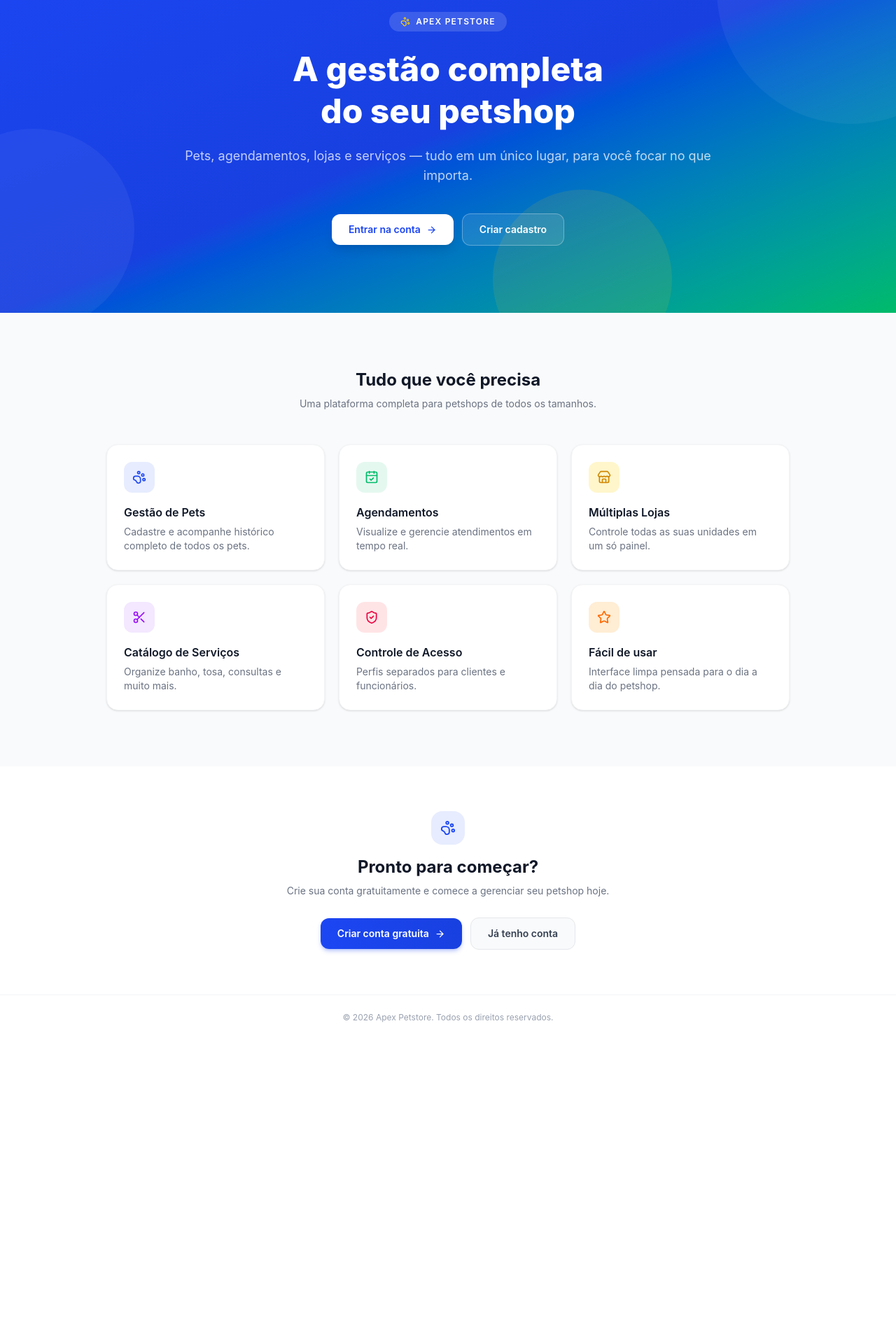
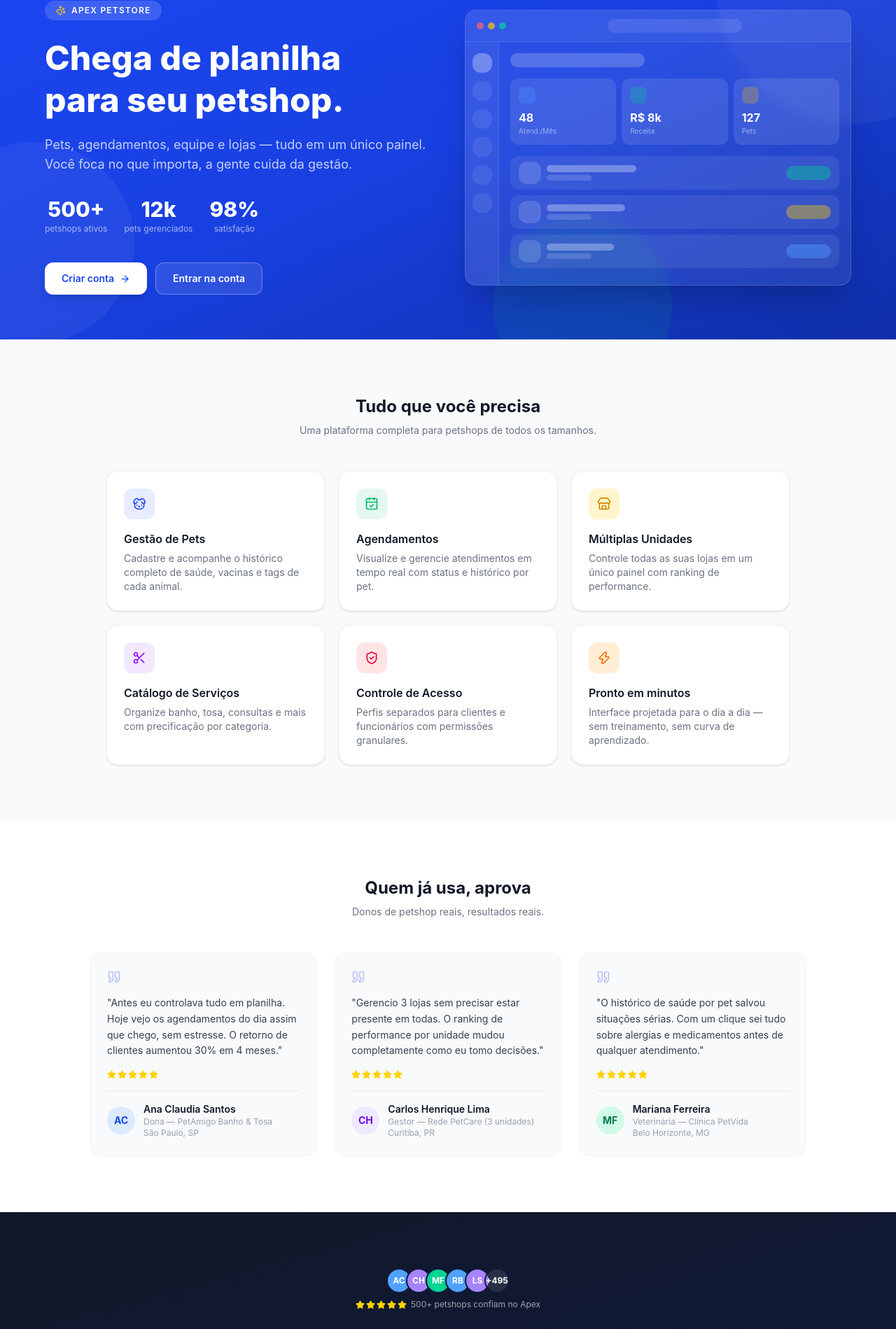
Before and after one commit to gabrielcaixeta01/frontPetstore, a React (Vite) app: page / in a window 1280 px wide. Shown: the part 150-2049 px from the top of the page at 70% size. Before the commit the page ends 1636 px from the top, so only its background shows below. Built offline with nearby package versions, Linux system fonts and the light colour scheme.

Commit message:
fix na Home

```diff
--- a/src/pages/Home.tsx
+++ b/src/pages/Home.tsx
@@ -1,118 +1,194 @@
 import { Link } from "react-router-dom";
 import {
-  PawPrint,
-  CalendarCheck,
-  Store,
-  Scissors,
-  ArrowRight,
-  ShieldCheck,
-  Star,
+  PawPrint, CalendarCheck, Store, Scissors, ShieldCheck,
+  ArrowRight, Users, Dog, Check, Star, Zap, TrendingUp,
+  CheckCircle2, Quote,
 } from "lucide-react";
 
 const features = [
+  { icon: Dog,          title: "Gestão de Pets",      desc: "Cadastre e acompanhe o histórico completo de saúde, vacinas e tags de cada animal.",   bg: "bg-[#1c46f3]/10", iconCls: "text-[#1c46f3]" },
+  { icon: CalendarCheck,title: "Agendamentos",         desc: "Visualize e gerencie atendimentos em tempo real com status e histórico por pet.",       bg: "bg-[#00bb69]/10", iconCls: "text-[#00bb69]" },
+  { icon: Store,        title: "Múltiplas Unidades",   desc: "Controle todas as suas lojas em um único painel com ranking de performance.",           bg: "bg-[#ffd200]/20", iconCls: "text-yellow-600" },
+  { icon: Scissors,     title: "Catálogo de Serviços", desc: "Organize banho, tosa, consultas e mais com precificação por categoria.",               bg: "bg-purple-100",   iconCls: "text-purple-600" },
+  { icon: ShieldCheck,  title: "Controle de Acesso",   desc: "Perfis separados para clientes e funcionários com permissões granulares.",              bg: "bg-rose-100",     iconCls: "text-rose-600"   },
+  { icon: Zap,          title: "Pronto em minutos",    desc: "Interface projetada para o dia a dia — sem treinamento, sem curva de aprendizado.",     bg: "bg-orange-100",   iconCls: "text-orange-500" },
+];
+
+const testimonials = [
   {
-    icon: PawPrint,
-    title: "Gestão de Pets",
-    desc: "Cadastre e acompanhe histórico completo de todos os pets.",
-    bg: "bg-[#1c46f3]/10",
-    iconCls: "text-[#1c46f3]",
+    name: "Ana Claudia Santos",
+    role: "Dona — PetAmigo Banho & Tosa",
+    city: "São Paulo, SP",
+    quote: "Antes eu controlava tudo em planilha. Hoje vejo os agendamentos do dia assim que chego, sem estresse. O retorno de clientes aumentou 30% em 4 meses.",
+    initials: "AC",
+    avatarCls: "bg-blue-100 text-blue-700",
   },
   {
-    icon: CalendarCheck,
-    title: "Agendamentos",
-    desc: "Visualize e gerencie atendimentos em tempo real.",
-    bg: "bg-[#00bb69]/10",
-    iconCls: "text-[#00bb69]",
+    name: "Carlos Henrique Lima",
+    role: "Gestor — Rede PetCare (3 unidades)",
+    city: "Curitiba, PR",
+    quote: "Gerencio 3 lojas sem precisar estar presente em todas. O ranking de performance por unidade mudou completamente como eu tomo decisões.",
+    initials: "CH",
+    avatarCls: "bg-violet-100 text-violet-700",
   },
   {
-    icon: Store,
-    title: "Múltiplas Lojas",
-    desc: "Controle todas as suas unidades em um só painel.",
-    bg: "bg-[#ffd200]/20",
-    iconCls: "text-yellow-600",
+    name: "Mariana Ferreira",
+    role: "Veterinária — Clínica PetVida",
+    city: "Belo Horizonte, MG",
+    quote: "O histórico de saúde por pet salvou situações sérias. Com um clique sei tudo sobre alergias e medicamentos antes de qualquer atendimento.",
+    initials: "MF",
+    avatarCls: "bg-emerald-100 text-emerald-700",
   },
-  {
-    icon: Scissors,
-    title: "Catálogo de Serviços",
-    desc: "Organize banho, tosa, consultas e muito mais.",
-    bg: "bg-purple-100",
-    iconCls: "text-purple-600",
-  },
-  {
-    icon: ShieldCheck,
-    title: "Controle de Acesso",
-    desc: "Perfis separados para clientes e funcionários.",
-    bg: "bg-rose-100",
-    iconCls: "text-rose-600",
-  },
-  {
-    icon: Star,
-    title: "Fácil de usar",
-    desc: "Interface limpa pensada para o dia a dia do petshop.",
-    bg: "bg-orange-100",
-    iconCls: "text-orange-500",
-  },
+];
+
+const starterFeatures = [
+  "1 unidade",
+  "Até 50 pets cadastrados",
+  "Agendamentos ilimitados",
+  "App para clientes",
+  "Suporte por e-mail",
+];
+const proFeatures = [
+  "Unidades ilimitadas",
+  "Pets ilimitados",
+  "Relatórios e KPIs avançados",
+  "Ranking de lojas e serviços",
+  "Equipe ilimitada",
+  "Suporte prioritário",
 ];
 
 export default function Home() {
   return (
     <div className="min-h-screen bg-gray-50">
-      {/* Hero */}
-      <section className="relative overflow-hidden bg-gradient-to-br from-[#1c46f3] via-[#1840e0] to-[#00bb69] px-6 py-24 text-white">
-        {/* Decoração */}
+
+      {/* ── Hero ── */}
+      <section className="relative overflow-hidden bg-gradient-to-br from-[#1c46f3] via-[#1840e0] to-[#0f2fa8] px-6 pb-16 pt-20 text-white">
         <div className="pointer-events-none absolute inset-0">
           <div className="absolute -top-32 -right-32 h-96 w-96 rounded-full bg-white/5" />
           <div className="absolute top-1/2 -left-24 h-72 w-72 rounded-full bg-white/5" />
-          <div className="absolute -bottom-20 right-1/4 h-64 w-64 rounded-full bg-[#ffd200]/10" />
+          <div className="absolute -bottom-20 right-1/4 h-64 w-64 rounded-full bg-[#00bb69]/10" />
         </div>
 
-        <div className="relative mx-auto max-w-3xl text-center">
+        <div className="relative mx-auto max-w-6xl">
+          <div className="grid items-center gap-12 lg:grid-cols-2">
+
+            {/* Left: copy */}
+            <div>
               <div className="mb-6 inline-flex items-center gap-2 rounded-full bg-white/15 px-4 py-1.5">
                 <PawPrint size={14} className="text-[#ffd200]" />
                 <span className="text-xs font-semibold uppercase tracking-widest">Apex Petstore</span>
               </div>
 
               <h1 className="text-4xl font-extrabold leading-tight sm:text-5xl">
-            A gestão completa<br />do seu petshop
+                Chega de planilha<br />para seu petshop.
               </h1>
               <p className="mt-5 text-lg text-white/75">
-            Pets, agendamentos, lojas e serviços — tudo em um único lugar,
-            para você focar no que importa.
+                Pets, agendamentos, equipe e lojas — tudo em um único painel.
+                Você foca no que importa, a gente cuida da gestão.
               </p>
 
-          <div className="mt-10 flex flex-col items-center gap-3 sm:flex-row sm:justify-center">
+              {/* Social proof numbers */}
+              <div className="mt-8 flex flex-wrap gap-6">
+                {[
+                  { num: "500+", label: "petshops ativos" },
+                  { num: "12k",  label: "pets gerenciados" },
+                  { num: "98%",  label: "satisfação" },
+                ].map((s) => (
+                  <div key={s.label} className="text-center">
+                    <div className="text-3xl font-extrabold">{s.num}</div>
+                    <div className="mt-0.5 text-xs text-white/60">{s.label}</div>
+                  </div>
+                ))}
+              </div>
+
+              <div className="mt-10 flex flex-col gap-3 sm:flex-row">
+                <Link
+                  to="/register"
+                  className="flex items-center justify-center gap-2 rounded-xl bg-white px-6 py-3 text-sm font-semibold text-[#1c46f3] shadow-lg transition hover:opacity-95 hover:shadow-xl"
+                >
+                  Criar conta <ArrowRight size={15} />
+                </Link>
                 <Link
                   to="/login"
-              className="flex items-center gap-2 rounded-xl bg-white px-6 py-3 text-sm font-semibold text-[#1c46f3] shadow-lg transition hover:shadow-xl hover:opacity-95"
+                  className="flex items-center justify-center gap-2 rounded-xl border border-white/30 bg-white/10 px-6 py-3 text-sm font-semibold text-white transition hover:bg-white/20"
                 >
                   Entrar na conta
-              <ArrowRight size={15} />
                 </Link>
-            <Link
-              to="/register"
-              className="flex items-center gap-2 rounded-xl border border-white/30 bg-white/10 px-6 py-3 text-sm font-semibold text-white transition hover:bg-white/20"
-            >
-              Criar cadastro
-            </Link>
+              </div>
+            </div>
+
+            {/* Right: UI mockup */}
+            <div className="hidden lg:block">
+              <div className="relative">
+                <div className="overflow-hidden rounded-2xl border border-white/15 bg-white/8 shadow-2xl backdrop-blur-sm">
+                  {/* Window chrome */}
+                  <div className="flex items-center gap-1.5 border-b border-white/10 bg-white/5 px-4 py-3">
+                    <span className="h-2.5 w-2.5 rounded-full bg-red-400/70" />
+                    <span className="h-2.5 w-2.5 rounded-full bg-yellow-400/70" />
+                    <span className="h-2.5 w-2.5 rounded-full bg-emerald-400/70" />
+                    <div className="mx-auto h-5 w-48 rounded-full bg-white/10" />
+                  </div>
+                  {/* Dashboard preview */}
+                  <div className="flex">
+                    {/* Sidebar */}
+                    <div className="w-12 shrink-0 border-r border-white/10 bg-white/5 px-2 py-4">
+                      {[0,1,2,3,4,5].map(i => (
+                        <div key={i} className={`mb-3 mx-auto h-7 w-7 rounded-xl ${i === 0 ? "bg-white/30" : "bg-white/8"}`} />
+                      ))}
+                    </div>
+                    {/* Main */}
+                    <div className="flex-1 p-4">
+                      {/* Greeting bar */}
+                      <div className="mb-4 h-5 w-48 rounded-full bg-white/20" />
+                      {/* KPI cards */}
+                      <div className="mb-4 grid grid-cols-3 gap-2">
+                        {[
+                          { val: "48",     label: "Atend./Mês", color: "bg-blue-400/25"    },
+                          { val: "R$ 8k",  label: "Receita",    color: "bg-emerald-400/25" },
+                          { val: "127",    label: "Pets",       color: "bg-amber-400/25"   },
+                        ].map((kpi) => (
+                          <div key={kpi.label} className="rounded-xl bg-white/10 p-3">
+                            <div className={`mb-2 h-6 w-6 rounded-lg ${kpi.color}`} />
+                            <div className="text-base font-bold text-white">{kpi.val}</div>
+                            <div className="text-[10px] text-white/50">{kpi.label}</div>
+                          </div>
+                        ))}
+                      </div>
+                      {/* Appointment rows */}
+                      {[
+                        { status: "bg-emerald-400/40", w: "w-32" },
+                        { status: "bg-yellow-400/40",  w: "w-28" },
+                        { status: "bg-blue-400/40",    w: "w-24" },
+                      ].map((row, i) => (
+                        <div key={i} className="mb-2 flex items-center gap-2 rounded-xl bg-white/8 px-3 py-2">
+                          <div className="h-8 w-8 shrink-0 rounded-xl bg-white/15" />
+                          <div className="flex-1">
+                            <div className={`mb-1 h-2.5 rounded-full bg-white/30 ${row.w}`} />
+                            <div className="h-2 w-16 rounded-full bg-white/15" />
+                          </div>
+                          <div className={`h-5 w-16 rounded-full ${row.status}`} />
+                        </div>
+                      ))}
+                    </div>
+                  </div>
+                </div>
+                {/* Glow */}
+                <div className="absolute inset-0 -z-10 scale-95 rounded-2xl bg-[#00bb69]/20 blur-2xl" />
+              </div>
+            </div>
           </div>
         </div>
       </section>
 
-      {/* Features */}
+      {/* ── Features ── */}
       <section className="mx-auto max-w-5xl px-6 py-20">
         <div className="mb-12 text-center">
           <h2 className="text-2xl font-bold text-gray-900">Tudo que você precisa</h2>
-          <p className="mt-2 text-sm text-gray-500">
-            Uma plataforma completa para petshops de todos os tamanhos.
-          </p>
+          <p className="mt-2 text-sm text-gray-500">Uma plataforma completa para petshops de todos os tamanhos.</p>
         </div>
-
         <div className="grid gap-5 sm:grid-cols-2 lg:grid-cols-3">
           {features.map((f) => (
-            <div
-              key={f.title}
-              className="rounded-2xl border border-gray-100 bg-white p-6 shadow-sm transition hover:shadow-md"
-            >
+            <div key={f.title} className="rounded-2xl border border-gray-100 bg-white p-6 shadow-sm transition hover:shadow-md">
               <div className={`mb-4 flex h-11 w-11 items-center justify-center rounded-xl ${f.bg}`}>
                 <f.icon size={20} className={f.iconCls} />
               </div>
@@ -123,31 +199,87 @@ export default function Home() {
         </div>
       </section>
 
-      {/* CTA final */}
-      <section className="bg-white px-6 py-16">
+      {/* ── Testimonials ── */}
+      <section className="bg-white px-6 py-20">
+        <div className="mx-auto max-w-5xl">
+          <div className="mb-12 text-center">
+            <h2 className="text-2xl font-bold text-gray-900">Quem já usa, aprova</h2>
+            <p className="mt-2 text-sm text-gray-500">Donos de petshop reais, resultados reais.</p>
+          </div>
+          <div className="grid gap-6 sm:grid-cols-3">
+            {testimonials.map((t) => (
+              <div key={t.name} className="flex flex-col gap-4 rounded-2xl border border-gray-100 bg-gray-50 p-6">
+                <Quote size={20} className="text-[#1c46f3]/30" />
+                <p className="flex-1 text-sm leading-relaxed text-gray-700">"{t.quote}"</p>
+                {/* Stars */}
+                <div className="flex gap-0.5">
+                  {[1,2,3,4,5].map((s) => (
+                    <Star key={s} size={13} className="fill-[#ffd200] text-[#ffd200]" />
+                  ))}
+                </div>
+                <div className="flex items-center gap-3 border-t border-gray-200 pt-4">
+                  <div className={`flex h-10 w-10 shrink-0 items-center justify-center rounded-full text-sm font-bold ${t.avatarCls}`}>
+                    {t.initials}
+                  </div>
+                  <div className="min-w-0">
+                    <p className="truncate text-sm font-semibold text-gray-900">{t.name}</p>
+                    <p className="truncate text-xs text-gray-400">{t.role}</p>
+                    <p className="text-xs text-gray-400">{t.city}</p>
+                  </div>
+                </div>
+              </div>
+            ))}
+          </div>
+        </div>
+      </section>
+
+
+
+      {/* ── Final CTA ── */}
+      <section className="bg-gradient-to-br from-gray-900 to-[#0f1a3a] px-6 py-20 text-white">
         <div className="mx-auto max-w-xl text-center">
-          <div className="mb-4 inline-flex h-12 w-12 items-center justify-center rounded-2xl bg-[#1c46f3]/10">
-            <PawPrint size={22} className="text-[#1c46f3]" />
+          {/* Social proof */}
+          <div className="mb-6 flex flex-col items-center gap-2">
+            <div className="flex -space-x-2">
+              {["AC", "CH", "MF", "RB", "LS"].map((ini, i) => (
+                <div key={ini} className={`flex h-9 w-9 items-center justify-center rounded-full border-2 border-[#0f1a3a] text-xs font-bold ${
+                  i % 3 === 0 ? "bg-blue-400" : i % 3 === 1 ? "bg-violet-400" : "bg-emerald-400"
+                } text-white`}>
+                  {ini}
                 </div>
-          <h2 className="text-2xl font-bold text-gray-900">Pronto para começar?</h2>
-          <p className="mt-2 text-sm text-gray-500">
-            Crie sua conta gratuitamente e comece a gerenciar seu petshop hoje.
-          </p>
-          <div className="mt-7 flex flex-col items-center gap-3 sm:flex-row sm:justify-center">
+              ))}
+              <div className="flex h-9 w-9 items-center justify-center rounded-full border-2 border-[#0f1a3a] bg-white/10 text-xs font-bold text-white">
+                +495
+              </div>
+            </div>
+            <div className="flex items-center gap-1.5">
+              <div className="flex gap-0.5">
+                {[1,2,3,4,5].map((s) => <Star key={s} size={13} className="fill-[#ffd200] text-[#ffd200]" />)}
+              </div>
+              <span className="text-xs text-white/60">500+ petshops confiam no Apex</span>
+            </div>
+          </div>
+
+          <h2 className="text-3xl font-extrabold leading-tight">
+            Cresça com confiança.
+          </h2>
+
+          <div className="mt-8 flex flex-col items-center gap-3 sm:flex-row sm:justify-center">
             <Link
               to="/register"
-              className="flex items-center gap-2 rounded-xl bg-gradient-to-r from-[#1c46f3] to-[#1840e0] px-6 py-3 text-sm font-semibold text-white shadow-md shadow-[#1c46f3]/25 transition hover:opacity-90"
+              className="flex items-center gap-2 rounded-xl bg-white px-8 py-3 text-sm font-bold text-[#1c46f3] shadow-lg transition hover:opacity-95"
             >
-              Criar conta gratuita
-              <ArrowRight size={15} />
+              Criar conta <ArrowRight size={15} />
             </Link>
             <Link
               to="/login"
-              className="rounded-xl border border-gray-200 bg-gray-50 px-6 py-3 text-sm font-semibold text-gray-700 transition hover:bg-gray-100"
+              className="flex items-center gap-2 rounded-xl border border-white/20 px-6 py-3 text-sm font-medium text-white/70 transition hover:border-white/40 hover:text-white"
             >
               Já tenho conta
             </Link>
           </div>
+
+
         </div>
       </section>
 
```
Lines whose indentation alone changed are shown as unchanged.
